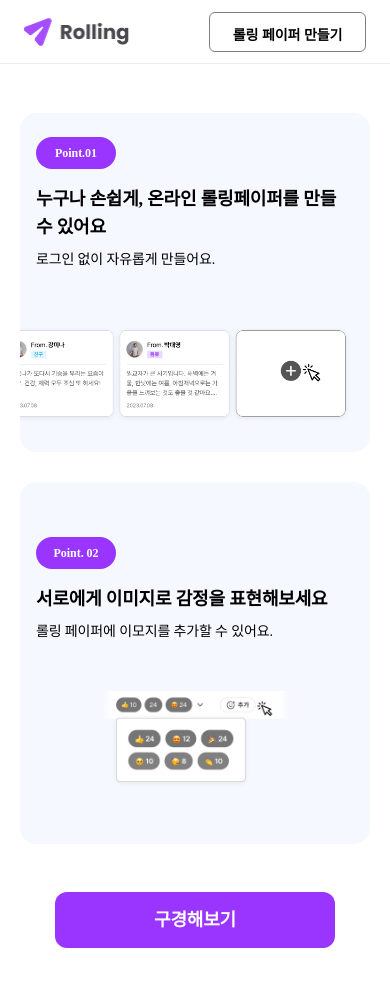
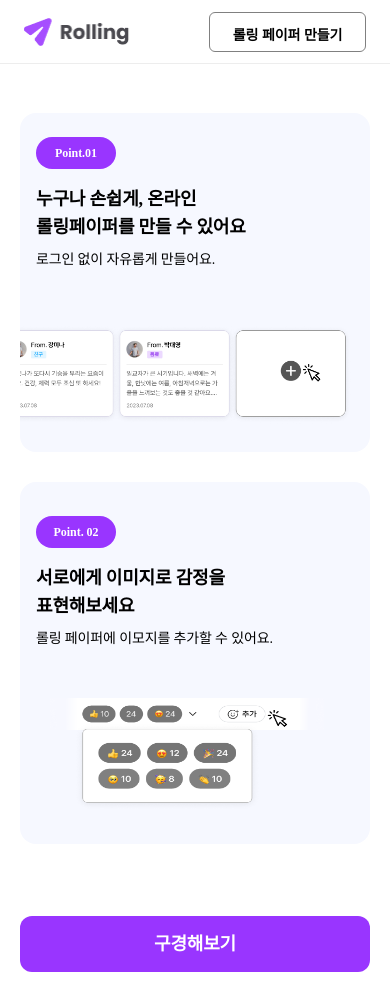
Before and after one commit to Part2-team5-rolling/main, a React (Vite) app: page / in a window 390 px wide. Before the commit the page ends 948 px from the top, so only its background shows below. Built offline with nearby package versions, Linux system fonts and the light colour scheme; a web font is replaced by a local one.

Commit message:
design: 메인페이지 여백조정 및 버튼 밑 여백 조정

```diff
--- a/src/styles/Homepage.css
+++ b/src/styles/Homepage.css
@@ -161,6 +161,11 @@ body {
   }
 }
 
+.homepage__box--container {
+  width: 100%;
+  margin: 24px 0px;
+}
+
 /* 모바일 버전 (최대 767px) */
 @media (max-width: 767px) {
   .homepage__contents {
@@ -217,7 +222,12 @@ body {
   }
 
   .homepage__content--02 > img {
-    width: 320px;
+    width: 420px;
+    height: 113px;
+    max-width: none;
+    transform: translateX(-14%);
+    z-index: 1;
+    overflow-x: hidden;
   }
 
   .homepage__text {
@@ -228,6 +238,10 @@ body {
   .homepage__highlight {
     font-size: 18px;
     line-height: 28px;
+  }
+
+  .homepage__highlight > span {
+    display: block;
   }
 
   .homepage__subtext {
```
